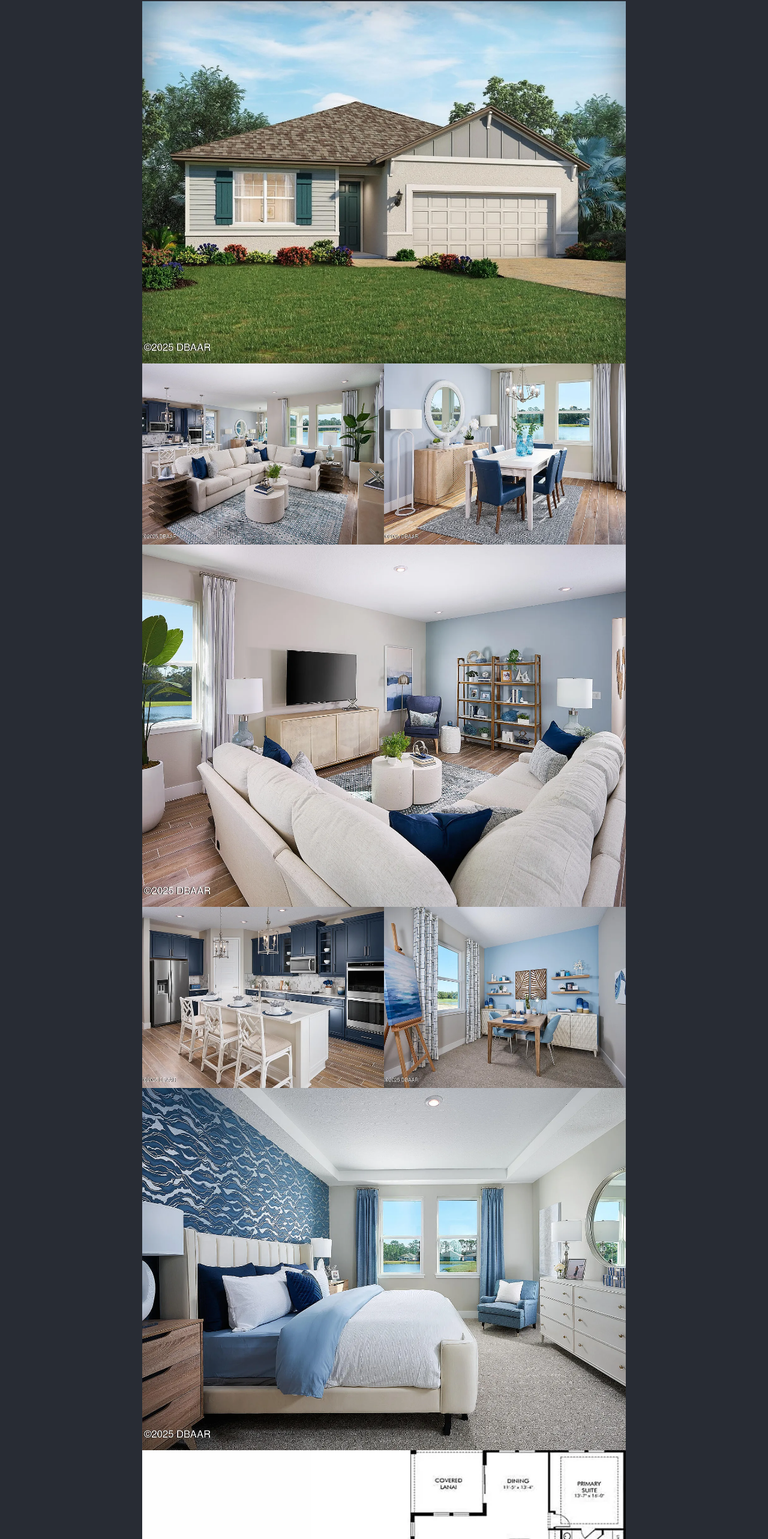
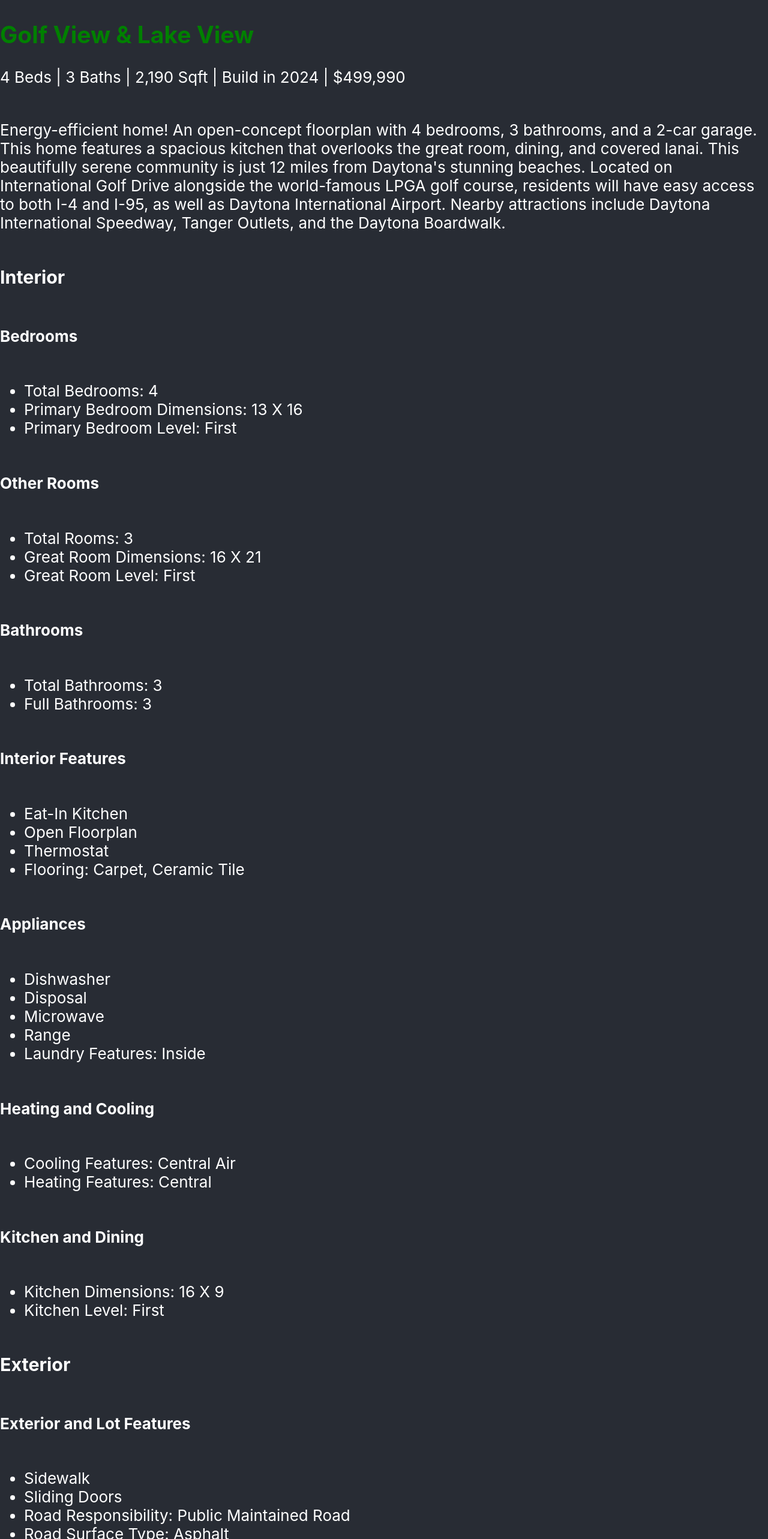
Before and after one commit to xinxiqin/lpga_3239, a React (Create React App) app: page / in a window 1280 px wide. Shown: the part 194-2760 px from the top of the page at 60% size. Built offline with nearby package versions, Linux system fonts and the light colour scheme.

Commit message:
add content

```diff
--- a/src/App.css
+++ b/src/App.css
@@ -1,5 +1,5 @@
 .App {
-  text-align: center;
+  text-align: left;
 }
 
 .App-logo {
@@ -18,8 +18,8 @@
   min-height: 100vh;
   display: flex;
   flex-direction: column;
-  align-items: center;
-  justify-content: center;
+  align-items: flex-start;
+  justify-content: left;
   font-size: calc(10px + 2vmin);
   color: white;
 }
--- a/src/App.jsx
+++ b/src/App.jsx
@@ -5,6 +5,171 @@ function App() {
     <div className="App">
       <header className="App-header">
         <h1>3239 Legends Preserve Dr, Daytona Beach, FL 32124</h1>
+        <h2 style={{ color: 'green' }}>
+          Golf View & Lake View
+        </h2>
+        4 Beds | 3 Baths | 2,190 Sqft | Build in 2024 | $499,990
+        <br />
+        <br />
+
+        <p>
+          Energy-efficient home! An open-concept floorplan with 4 bedrooms, 3 bathrooms, and a 2-car garage.
+          This home features a spacious kitchen that overlooks the great room, dining, and covered lanai.
+          This beautifully serene community is just 12 miles from Daytona's stunning beaches.
+          Located on International Golf Drive alongside the world-famous LPGA golf course,
+          residents will have easy access to both I-4 and I-95, as well as Daytona International Airport.
+          Nearby attractions include Daytona International Speedway, Tanger Outlets, and the Daytona Boardwalk.
+        </p>
+
+<h3>Interior</h3>
+<h4>Bedrooms</h4>
+<ul>
+  <li>Total Bedrooms: 4</li>
+  <li>Primary Bedroom Dimensions: 13 X 16</li>
+  <li>Primary Bedroom Level: First</li>
+</ul>
+<h4>Other Rooms</h4>
+<ul>
+  <li>Total Rooms: 3</li>
+  <li>Great Room Dimensions: 16 X 21</li>
+  <li>Great Room Level: First</li>
+</ul>
+<h4>Bathrooms</h4>
+<ul>
+  <li>Total Bathrooms: 3</li>
+  <li>Full Bathrooms: 3</li>
+</ul>
+<h4>Interior Features</h4>
+<ul>
+  <li>Eat-In Kitchen</li>
+  <li>Open Floorplan</li>
+  <li>Thermostat</li>
+  <li>Flooring: Carpet, Ceramic Tile</li>
+</ul>
+
+<h4>Appliances</h4>
+<ul>
+  <li>Dishwasher</li>
+  <li>Disposal</li>
+  <li>Microwave</li>
+  <li>Range</li>
+  <li>Laundry Features: Inside</li>
+</ul>
+<h4>Heating and Cooling</h4>
+<ul>
+  <li>Cooling Features: Central Air</li>
+  <li>Heating Features: Central</li>
+</ul>
+<h4>Kitchen and Dining</h4>
+<ul>
+  <li>Kitchen Dimensions: 16 X 9</li>
+  <li>Kitchen Level: First</li>
+</ul>
+
+<h3>Exterior</h3>
+<h4>Exterior and Lot Features</h4>
+<ul>
+  <li>Sidewalk</li>
+  <li>Sliding Doors</li>
+  <li>Road Responsibility: Public Maintained Road</li>
+  <li>Road Surface Type: Asphalt</li>
+</ul>
+<h4>Patio and Porch</h4>
+<ul>
+  <li>Covered Lanai</li>
+</ul>
+<h4>Manufactured and Mobile Info</h4>
+<ul>
+  <li>Builder Model: Emilia</li>
+</ul>
+
+<h4>Garage and Parking</h4>
+<ul>
+  <li>Attached Garage: Yes</li>
+  <li>Garage Spaces: 2</li>
+  <li>Garage Features: 20 X 20</li>
+  <li>Parking Features: Driveway</li>
+</ul>
+<h4>Land Info</h4>
+<ul>
+  <li>Lot Size Acres: 0.1434803</li>
+  <li>Lot Size Dimensions: 50 X 125</li>
+  <li>Lot Size Square Feet: 6250</li>
+</ul>
+<h4>Community</h4>
+<h4>Homeowners Association</h4>
+<ul>
+  <li>Association: Yes</li>
+  <li>Association Fee: 85</li>
+  <li>Association Fee Frequency: Monthly</li>
+  <li>Calculated Total Monthly Association Fees: 85</li>
+  <li>Association Name: Legends Preserve Homeowners Association Inc</li>
+  <li>Association Phone: 3868681414</li>
+  <li>Pets Allowed: Yes</li>
+</ul>
+<h4>School Information</h4>
+<ul>
+  <li>Elementary School: Champion Elementary School</li>
+  <li>High School: Mainland High School</li>
+  <li>Middle School: David C Hinson Sr Middle</li>
+</ul>
+<h4>Amenities and Community Features</h4>
+<ul>
+  <li>Community Features: Deed Restrictions, Golf Carts OK, Golf, Playground, Pool, Sidewalks</li>
+</ul>
+<h3>Listing</h3>
+<h4>Other Property Info</h4>
+<ul>
+  <li>Annual Tax Amount: 900</li>
+  <li>Source Listing Status: Pending</li>
+  <li>County: Volusia</li>
+  <li>Directions: From I-4 East, Take Exit 129, Make A Left Onto PGA Blvd, Make RIGHT On International Golf Drive (LPGA International), Make A Right On Scramble Drive Into Legends Preserve Community.</li>
+  <li>Tax Year: 2023</li>
+  <li>Ownership: Fee Simple</li>
+  <li>Source Property Type: Residential</li>
+  <li>Home Warranty: Yes</li>
+  <li>Area: 32124 - Daytona Beach</li>
+  <li>List Development Name: Not Assigned</li>
+  <li>Source Neighborhood: LEGENDS PRESERVE - SIGNATURE</li>
+  <li>Parcel Number: 15-32-20-02-00-0820</li>
+  <li>Subdivision: LEGENDS PRESERVE - SIGNATURE</li>
+  <li>Zoning: RES</li>
+  <li>Property Subtype: Single Family Residence</li>
+  <li>Source System Name: C 2 C</li>
+</ul>
+<h3>Features</h3>
+<h4>Building and Construction</h4>
+<ul>
+  <li>Total Square Feet Living: 2190</li>
+  <li>Year Built: 2023</li>
+  <li>Builder Name: Meritage Homes</li>
+  <li>Building Area Source: Builder</li>
+  <li>Building Area Total: 2190</li>
+  <li>Building Name: MERITAGE HOMES</li>
+  <li>Construction Materials: Block, Frame</li>
+  <li>Direction Faces: Northwest</li>
+  <li>Foundation Details: Slab</li>
+  <li>Levels: One</li>
+  <li>Living Area Source: Builder</li>
+  <li>Living Area Units: Square Feet</li>
+  <li>Property Age: 2</li>
+  <li>Property Condition: Completed</li>
+  <li>Roof: Shingle</li>
+  <li>Architectural Style: Traditional</li>
+</ul>
+<h4>Utilities</h4>
+<ul>
+  <li>Sewer: Public Sewer</li>
+  <li>Public</li>
+  <li>Underground Utilities</li>
+  <li>Water Source: Public</li>
+</ul>
+<h4>Home Features</h4>
+<ul>
+  <li>Green Energy Efficient: Appliances, Lighting</li>
+  <li>Other Equipment: Irrigation Equipment</li>
+</ul>
+
         <img src="./pic1_3239.jpeg" width="806" height="604" alt="pic1" />
         <div style={{ display: "flex", gap: "0px" }}>
           <img src="./pic2_3239.webp" width="403" height="302" alt="pic2" />
@@ -17,7 +182,6 @@ function App() {
         </div>
         <img src="./pic7_3239.webp" width="806" height="604" alt="pic7" />
         <img src="./pic8_3239.webp" type="image/webp" width="806" height="604" alt="pic8" />
-        <img src="./logo512.png" width="806" height="604" alt="logo512" />
 
       </header>
     </div>
```
